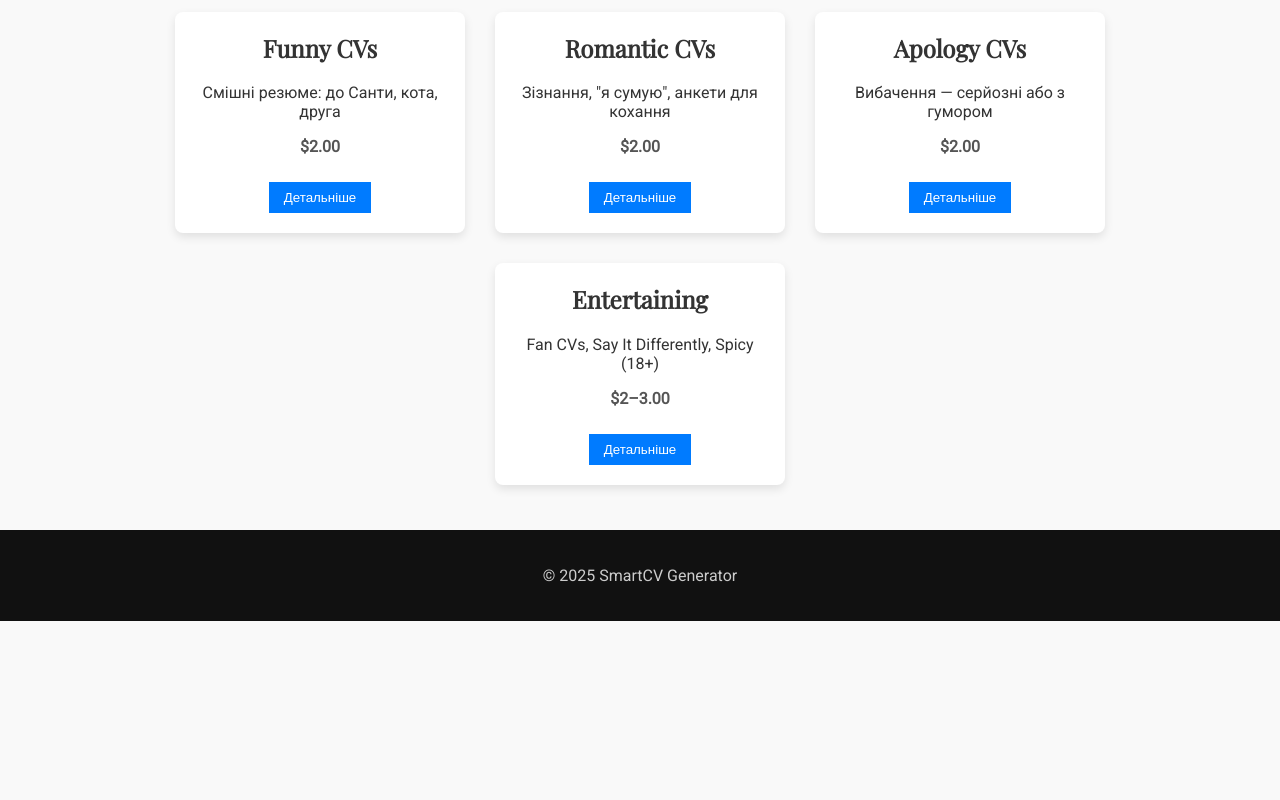
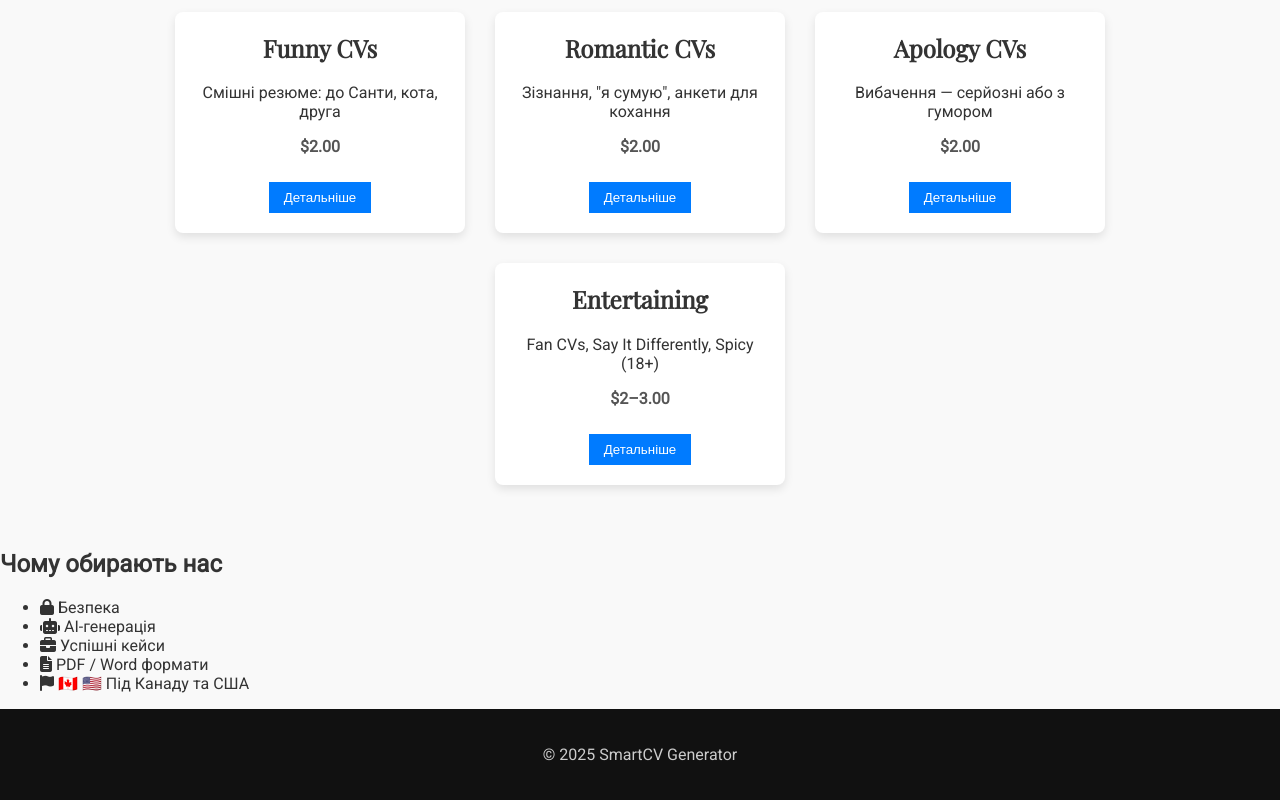
Before and after one commit to Khimyak/smartcv-site, a plain HTML site: page public/index.html in a window 1280 px wide. Shown: the part 560-1360 px from the top of the page. Before the commit the page ends 1181 px from the top, so only its background shows below. Drawn offline with nearby package versions, Linux system fonts and the light colour scheme.

Commit message:
Update index.html

```diff
--- a/public/index.html
+++ b/public/index.html
@@ -60,6 +60,20 @@
         <button>Детальніше</button>
       </div>
     </section>
+</section>
+
+<section id="why-us">
+  <h2>Чому обирають нас</h2>
+  <ul class="features">
+    <li><i class="fas fa-lock"></i> Безпека</li>
+    <li><i class="fas fa-robot"></i> AI-генерація</li>
+    <li><i class="fas fa-briefcase"></i> Успішні кейси</li>
+    <li><i class="fas fa-file-alt"></i> PDF / Word формати</li>
+    <li><i class="fas fa-flag"></i> 🇨🇦 🇺🇸 Під Канаду та США</li>
+  </ul>
+</section>
+
+</main>
   </main>
 
   <footer>
```
